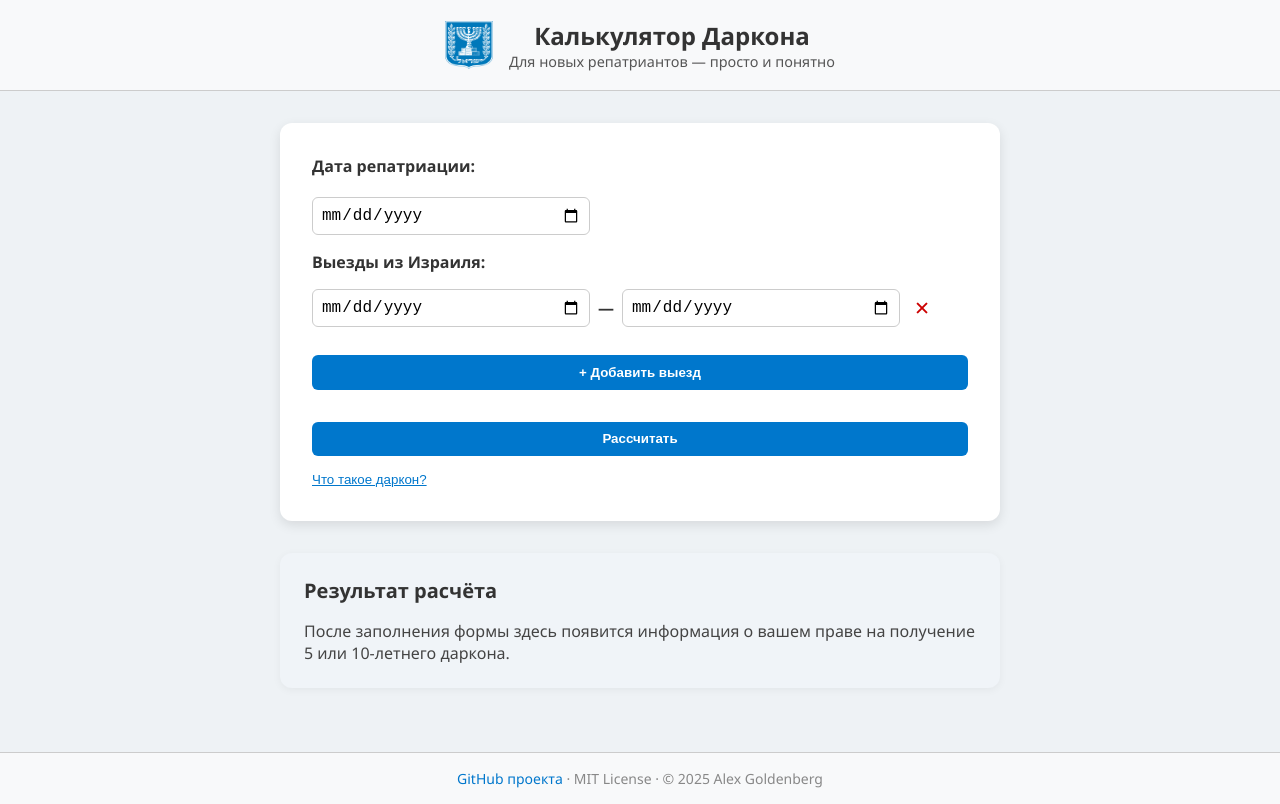
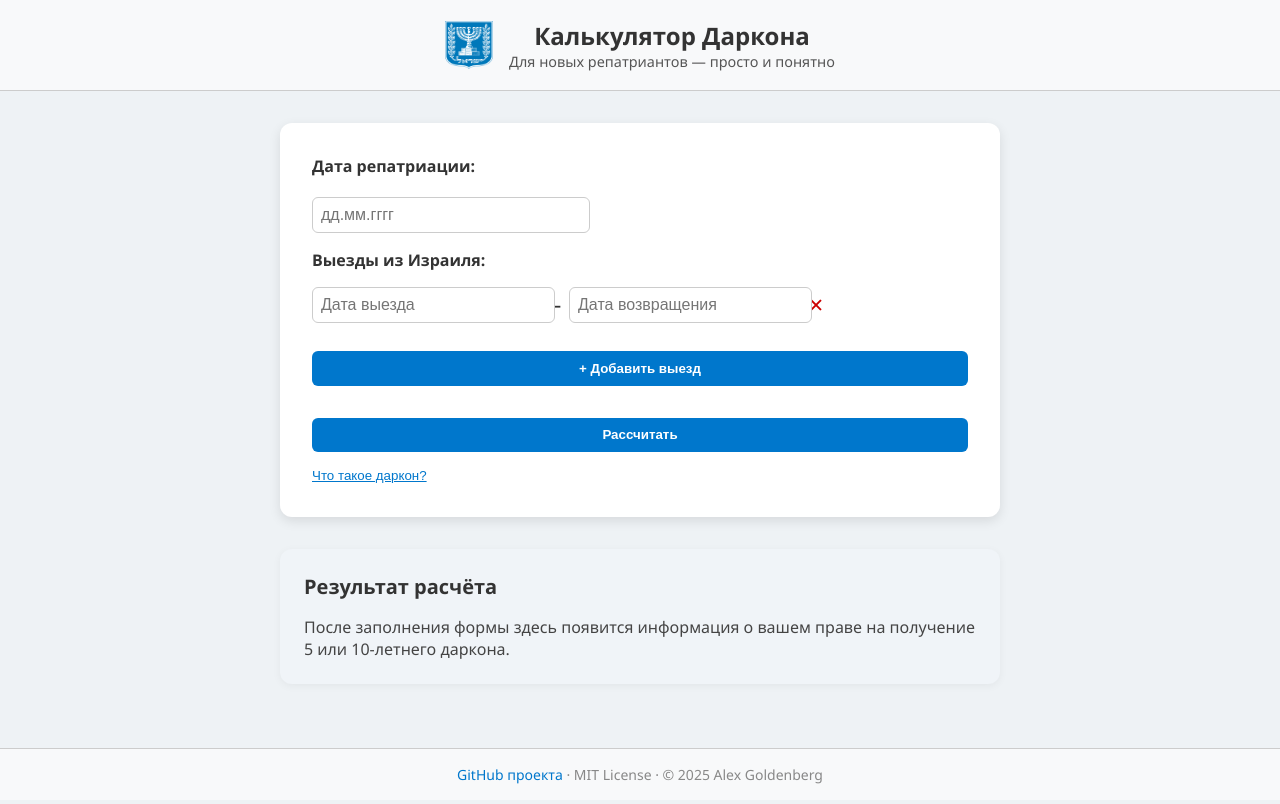
Before and after one commit to algoldenberg/darcon-calculator, a React (Vite) app: page / in a window 1280 px wide. Built offline with nearby package versions, Linux system fonts and the light colour scheme.

Commit message:
Improve date input UX with support for DDMMYYYY format
- Integrated onChangeRaw into all DatePicker fields
- Allowed users to type dates like 06062023 without separators
- Parsed raw input using date-fns and updated state accordingly
- Enhanced user experience to match Nekudot calculator behavior

```diff
--- a/package.json
+++ b/package.json
@@ -10,8 +10,10 @@
     "preview": "vite preview"
   },
   "dependencies": {
+    "date-fns": "^4.1.0",
     "dayjs": "^1.11.13",
     "react": "^19.1.0",
+    "react-datepicker": "^8.4.0",
     "react-dom": "^19.1.0"
   },
   "devDependencies": {
--- a/src/assets/components/FormBlock.jsx
+++ b/src/assets/components/FormBlock.jsx
@@ -1,10 +1,12 @@
 import '../css/formBlock.css';
 import { useState } from 'react';
+import DatePicker from 'react-datepicker';
+import { parse, isValid } from 'date-fns';
 import { calculateDarconStatus } from '../../utils/calculateDarconStatus';
 
 function FormBlock({ onCalculate }) {
-  const [aliyahDate, setAliyahDate] = useState('');
-  const [trips, setTrips] = useState([{ from: '', to: '' }]);
+  const [aliyahDate, setAliyahDate] = useState(null);
+  const [trips, setTrips] = useState([{ from: null, to: null }]);
 
   const handleTripChange = (index, field, value) => {
     const updatedTrips = [...trips];
@@ -13,7 +15,7 @@ function FormBlock({ onCalculate }) {
   };
 
   const addTrip = () => {
-    setTrips([...trips, { from: '', to: '' }]);
+    setTrips([...trips, { from: null, to: null }]);
   };
 
   const removeTrip = (index) => {
@@ -23,38 +25,57 @@ function FormBlock({ onCalculate }) {
   };
 
   const handleCalculate = () => {
-    const result = calculateDarconStatus(aliyahDate, trips);
-    if (result) {
-      onCalculate(result);
+    const aliyah = aliyahDate ? aliyahDate.toISOString().split('T')[0] : '';
+    const normalizedTrips = trips.map((trip) => ({
+      from: trip.from ? trip.from.toISOString().split('T')[0] : '',
+      to: trip.to ? trip.to.toISOString().split('T')[0] : '',
+    }));
+    const result = calculateDarconStatus(aliyah, normalizedTrips);
+    if (result) onCalculate(result);
+  };
+
+  const handleRawInput = (e, setter) => {
+    const raw = e.target.value.replace(/[^\d]/g, '');
+    if (raw.length === 8) {
+      const parsed = parse(raw, 'ddMMyyyy', new Date());
+      if (isValid(parsed)) {
+        setter(parsed);
+      }
     }
   };
 
   return (
     <div className="form-block">
-      <label htmlFor="aliyah-date">Дата репатриации:</label>
-      <input
-        type="date"
-        id="aliyah-date"
-        value={aliyahDate}
-        onChange={(e) => setAliyahDate(e.target.value)}
+      <label>Дата репатриации:</label>
+      <DatePicker
+        selected={aliyahDate}
+        onChange={(date) => setAliyahDate(date)}
+        onChangeRaw={(e) => handleRawInput(e, setAliyahDate)}
+        dateFormat="dd.MM.yyyy"
+        placeholderText="дд.мм.гггг"
+        className="datepicker"
       />
 
       <div className="trips-section">
         <label>Выезды из Израиля:</label>
         {trips.map((trip, index) => (
           <div className="trip-row" key={index}>
-            <input
-              type="date"
-              value={trip.from}
-              onChange={(e) => handleTripChange(index, 'from', e.target.value)}
-              placeholder="Дата выезда"
+            <DatePicker
+              selected={trip.from}
+              onChange={(date) => handleTripChange(index, 'from', date)}
+              onChangeRaw={(e) => handleRawInput(e, (val) => handleTripChange(index, 'from', val))}
+              dateFormat="dd.MM.yyyy"
+              placeholderText="Дата выезда"
+              className="datepicker"
             />
             <span className="dash">—</span>
-            <input
-              type="date"
-              value={trip.to}
-              onChange={(e) => handleTripChange(index, 'to', e.target.value)}
-              placeholder="Дата возвращения"
+            <DatePicker
+              selected={trip.to}
+              onChange={(date) => handleTripChange(index, 'to', date)}
+              onChangeRaw={(e) => handleRawInput(e, (val) => handleTripChange(index, 'to', val))}
+              dateFormat="dd.MM.yyyy"
+              placeholderText="Дата возвращения"
+              className="datepicker"
             />
             <button type="button" className="remove-btn" onClick={() => removeTrip(index)}>
               ✕
--- a/src/assets/css/formBlock.css
+++ b/src/assets/css/formBlock.css
@@ -59,3 +59,12 @@
   .calculate-btn:hover {
     background-color: #005fa3;
   }
+
+  .datepicker {
+    padding: 0.5rem;
+    font-size: 1rem;
+    border: 1px solid #ccc;
+    border-radius: 6px;
+    width: 100%;
+    max-width: 260px;
+  }
--- a/src/index.css
+++ b/src/index.css
@@ -1,3 +1,6 @@
+@import 'react-datepicker/dist/react-datepicker.css';
+
+
 html, body {
   height: 100%;
   margin: 0;
```
Also changed, not shown: 1 other file (tests, documents, lock files or other folders).
